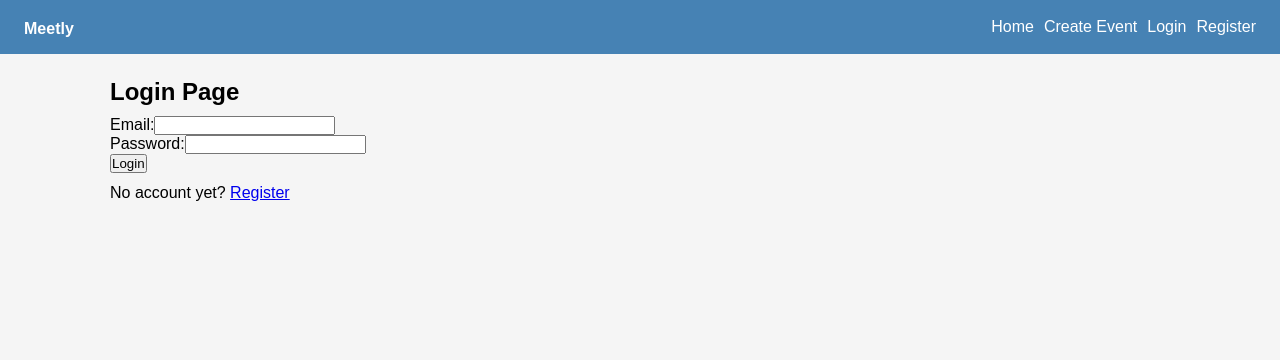
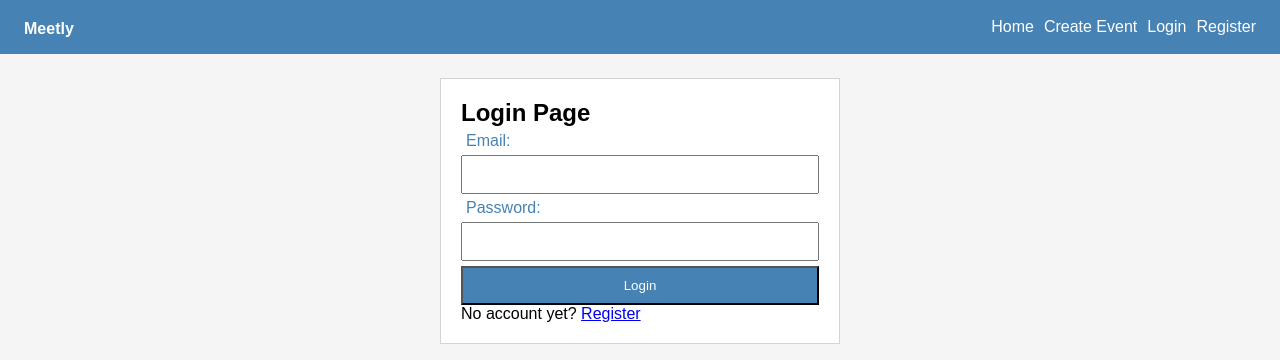
Before and after one commit to Ibrahim-Alam-3075/Meetly, a React (Vite) app in the folder frontend/: page /login in a window 1280 px wide. Shown: the top 360 px of the page. Built offline with nearby package versions, Linux system fonts and the light colour scheme.

Commit message:
auth pages css added

```diff
--- /dev/null
+++ b/frontend/src/pages/Auth.css
@@ -0,0 +1,28 @@
+.auth-card {
+  max-width: 400px;
+  margin: auto;
+  background-color: white;
+  border: 1px solid lightgray;
+  padding: 20px;
+}
+
+
+.auth-card label {
+
+color:steelblue;
+  display: block;
+  margin: 5px;
+}
+
+.auth-card input {
+  width: 100%;
+  padding: 10px;
+}
+
+.auth-button {
+  width: 100%;
+  background-color: steelblue;
+  color: white;
+  padding: 10px;
+  margin-top: 5px;
+}
--- a/frontend/src/pages/Login.jsx
+++ b/frontend/src/pages/Login.jsx
@@ -2,6 +2,8 @@ import { useState } from "react";
 import { useDispatch, useSelector } from "react-redux";
 import { Link, useNavigate } from "react-router-dom";
 import { login } from "../authSlice";
+import "./Auth.css";
+
 
 function Login() {
     const users = useSelector((state) => state.auth.users);
@@ -29,7 +31,7 @@ if(user){
     }
 
   return (
-    <div className="app-container">
+    <div className="auth-card">
       <h2>Login Page</h2>
       <form onSubmit={handleLogin}>
         <div> <label>Email:</label>
@@ -41,7 +43,7 @@ if(user){
         value={password}
         onChange={(e) => setPassword(e.target.value)} /> </div>
 
-<button type="submit">Login</button>
+<button className = "auth-button" type="submit">Login</button>
       </form>
       <p>{message}</p>
       <p>No account yet? <Link to="/register">Register</Link></p>
--- a/frontend/src/pages/Register.jsx
+++ b/frontend/src/pages/Register.jsx
@@ -2,6 +2,8 @@ import { useState } from 'react';
 import { useDispatch, useSelector } from 'react-redux';
 import { useNavigate, Link } from 'react-router-dom';
 import { addUser } from '../authSlice';
+import "./Auth.css";
+
 
 function Register() {
   const users = useSelector((state) => state.auth.users);
@@ -47,7 +49,7 @@ function Register() {
   }
 
   return (
-    <div className="app-container">
+    <div className="auth-card">
       <h2>Create Account</h2>
 
       <form onSubmit={handleRegister}>
@@ -66,7 +68,7 @@ function Register() {
           <input type="password" value={password} onChange={(e) => setPassword(e.target.value)} />
         </div>
 
-        <button type="submit">Register</button>
+        <button className = "auth-button" type="submit">Register</button>
       </form>
 
       <p>{message}</p>
```
